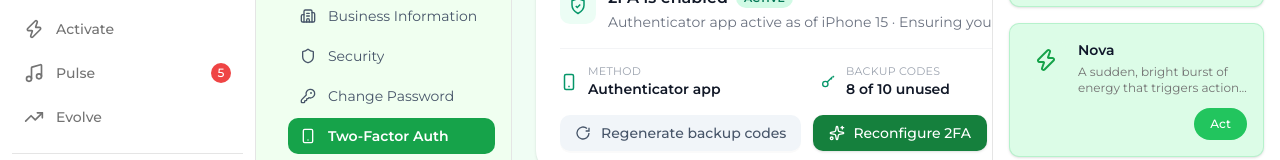
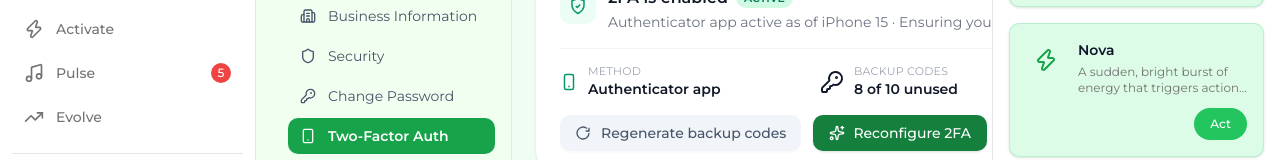
Before and after one commit to naimur61/Arbree-e-crystalscs, a Next.js app: page /settings/two-factor-auth in a window 1280 px wide. Shown: the part 199-359 px from the top of the page. Built offline with nearby package versions, Linux system fonts and the light colour scheme.

Commit message:
feat(settings): two fact auth ui completed

```diff
--- a/src/app/settings/two-factor-auth/components/two-factor-status-card.tsx
+++ b/src/app/settings/two-factor-auth/components/two-factor-status-card.tsx
@@ -3,13 +3,8 @@
 import type { TwoFactorStatus } from "./types";
 import ToggleSwitch from "./toggle-switch";
 import { Sparkles } from "lucide-react";
-import {
-  ShieldCheckIcon,
-  SmartphoneIcon,
-  KeyRoundIcon,
-  ClockIcon,
-  RefreshIcon,
-} from "./icons";
+import { ShieldCheckIcon, SmartphoneIcon, RefreshIcon } from "./icons";
+import { KeyRound, Check } from "lucide-react";
 import { ActionButton } from "@/components/common/button/action-button";
 
 interface TwoFactorStatusCardProps {
@@ -70,8 +65,8 @@ export default function TwoFactorStatusCard({
           </div>
         </div>
         <div className="flex items-center gap-2 sm:gap-2.5">
-          <span className="shrink-0 text-emerald-600">
-            <KeyRoundIcon />
+          <span className="shrink-0">
+            <KeyRound />
           </span>
           <div className="min-w-0 leading-tight">
             <p className="text-[10px] uppercase tracking-wide text-gray-400 sm:text-[11px]">
@@ -84,7 +79,7 @@ export default function TwoFactorStatusCard({
         </div>
         <div className="flex items-center gap-2 sm:gap-2.5">
           <span className="shrink-0 text-emerald-600">
-            <ClockIcon />
+            <Check />
           </span>
           <div className="min-w-0 leading-tight">
             <p className="text-[10px] uppercase tracking-wide text-gray-400 sm:text-[11px]">
```
